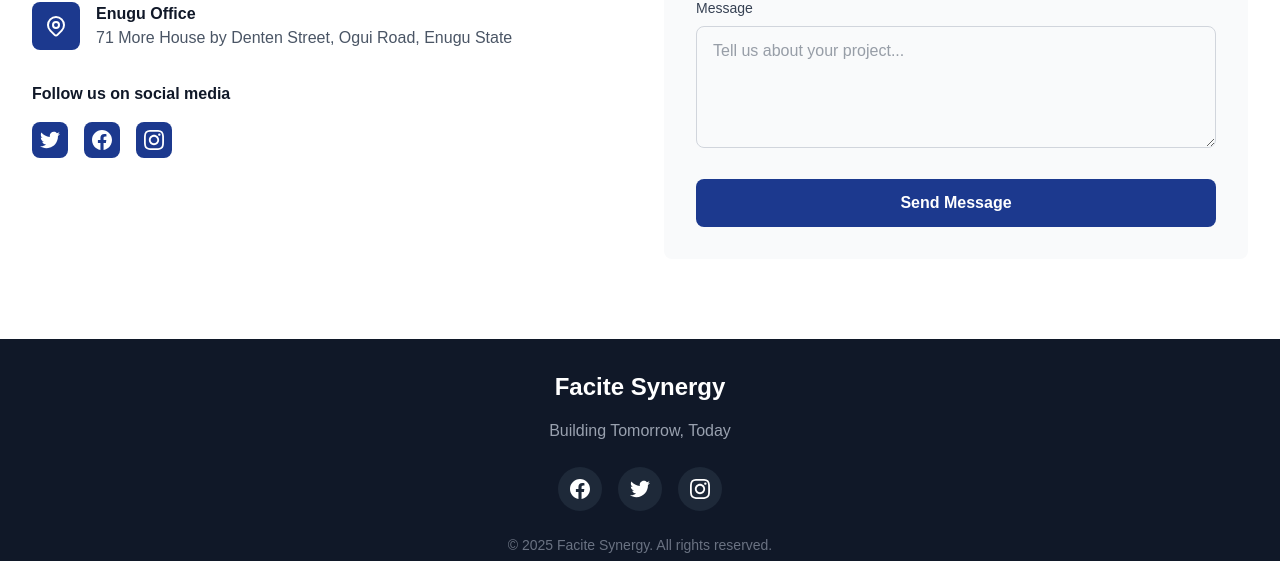
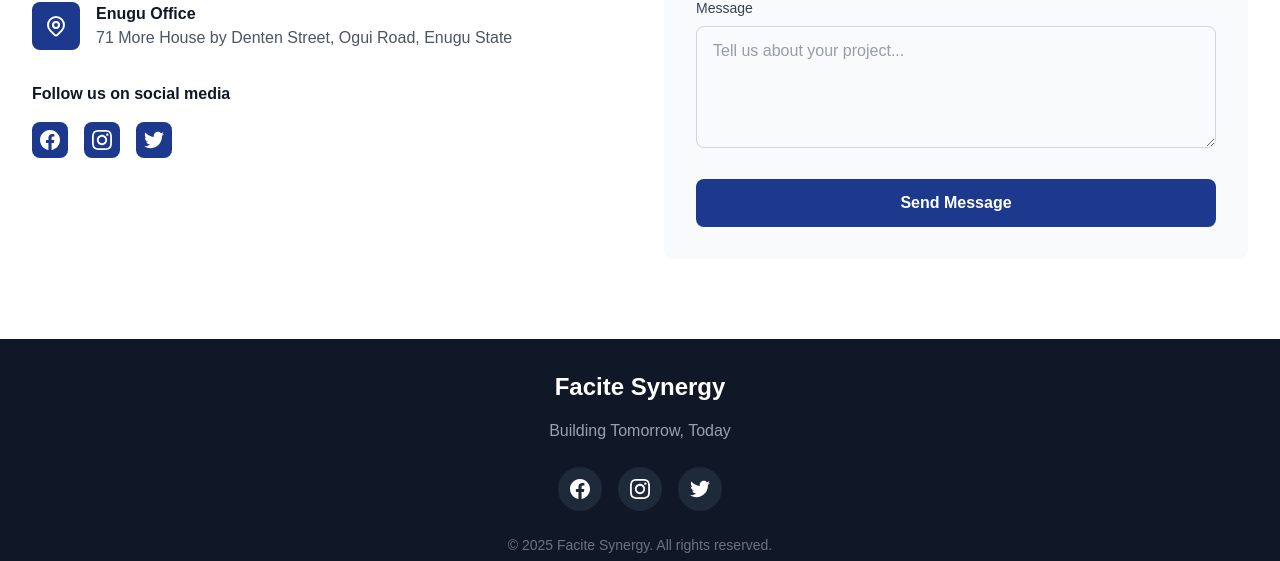
Before and after one commit to Kingo4luv/facite-synergy, a Next.js app: page / in a window 1280 px wide. Shown: the part 2394-2955 px from the top of the page. Built offline with nearby package versions, Linux system fonts and the light colour scheme.

Commit message:
updated social icon

```diff
--- a/src/components/layout/Footer.tsx
+++ b/src/components/layout/Footer.tsx
@@ -1,4 +1,4 @@
-import { TwitterIcon, FacebookIcon, InstagramIcon } from '../icons/index';
+import { FacebookIcon, InstagramIcon, TwitterIcon } from '../icons/index';
 
 const Footer = () => {
   const currentYear = new Date().getFullYear();
@@ -17,25 +17,31 @@ const Footer = () => {
           {/* Social Media Links */}
           <div className="flex justify-center space-x-4 mb-6">
             <a
-              href="#"
+              href="https://www.facebook.com/facitesynergy"
+              target="_blank"
+              rel="noopener noreferrer"
               className="bg-gray-800 text-white p-3 rounded-full hover:bg-blue-600 transition-colors duration-200"
               aria-label="Follow us on Facebook"
             >
               <FacebookIcon className="w-5 h-5" />
             </a>
             <a
-              href="#"
+              href="https://www.instagram.com/facitesynergy"
+              target="_blank"
+              rel="noopener noreferrer"
+              className="bg-gray-800 text-white p-3 rounded-full hover:bg-pink-600 transition-colors duration-200"
+              aria-label="Follow us on Instagram"
+            >
+              <InstagramIcon className="w-5 h-5" />
+            </a>
+            <a
+              href="https://twitter.com/facitesynergy"
+              target="_blank"
+              rel="noopener noreferrer"
               className="bg-gray-800 text-white p-3 rounded-full hover:bg-blue-400 transition-colors duration-200"
               aria-label="Follow us on Twitter"
             >
               <TwitterIcon className="w-5 h-5" />
-            </a>
-            <a
-              href="#"
-              className="bg-gray-800 text-white p-3 rounded-full hover:bg-pink-600 transition-colors duration-200"
-              aria-label="Follow us on Instagram"
-            >
-              <InstagramIcon className="w-5 h-5" />
             </a>
           </div>
 
--- a/src/components/sections/ContactSection.tsx
+++ b/src/components/sections/ContactSection.tsx
@@ -1,4 +1,4 @@
-import { PhoneIcon, EmailIcon, LocationIcon, TwitterIcon, FacebookIcon, InstagramIcon } from '../icons/index';
+import { PhoneIcon, EmailIcon, LocationIcon, FacebookIcon, InstagramIcon, TwitterIcon } from '../icons/index';
 import { ContactForm } from '../ui';
 
 interface ContactInfo {
@@ -39,19 +39,19 @@ const ContactSection = () => {
 
   const socialLinks: SocialLink[] = [
     {
-      icon: TwitterIcon,
-      href: '#',
-      label: 'Twitter'
-    },
-    {
       icon: FacebookIcon,
-      href: '#',
+      href: 'https://www.facebook.com/facitesynergy',
       label: 'Facebook'
     },
     {
       icon: InstagramIcon,
-      href: '#',
+      href: 'https://www.instagram.com/facitesynergy',
       label: 'Instagram'
+    },
+    {
+      icon: TwitterIcon,
+      href: 'https://twitter.com/facitesynergy',
+      label: 'Twitter'
     }
   ];
 
@@ -88,6 +88,8 @@ const ContactSection = () => {
                   <a
                     key={index}
                     href={social.href}
+                    target="_blank"
+                    rel="noopener noreferrer"
                     className="bg-blue-900 text-white p-2 rounded-lg hover:bg-blue-800 transition-colors"
                     aria-label={social.label}
                   >
```
